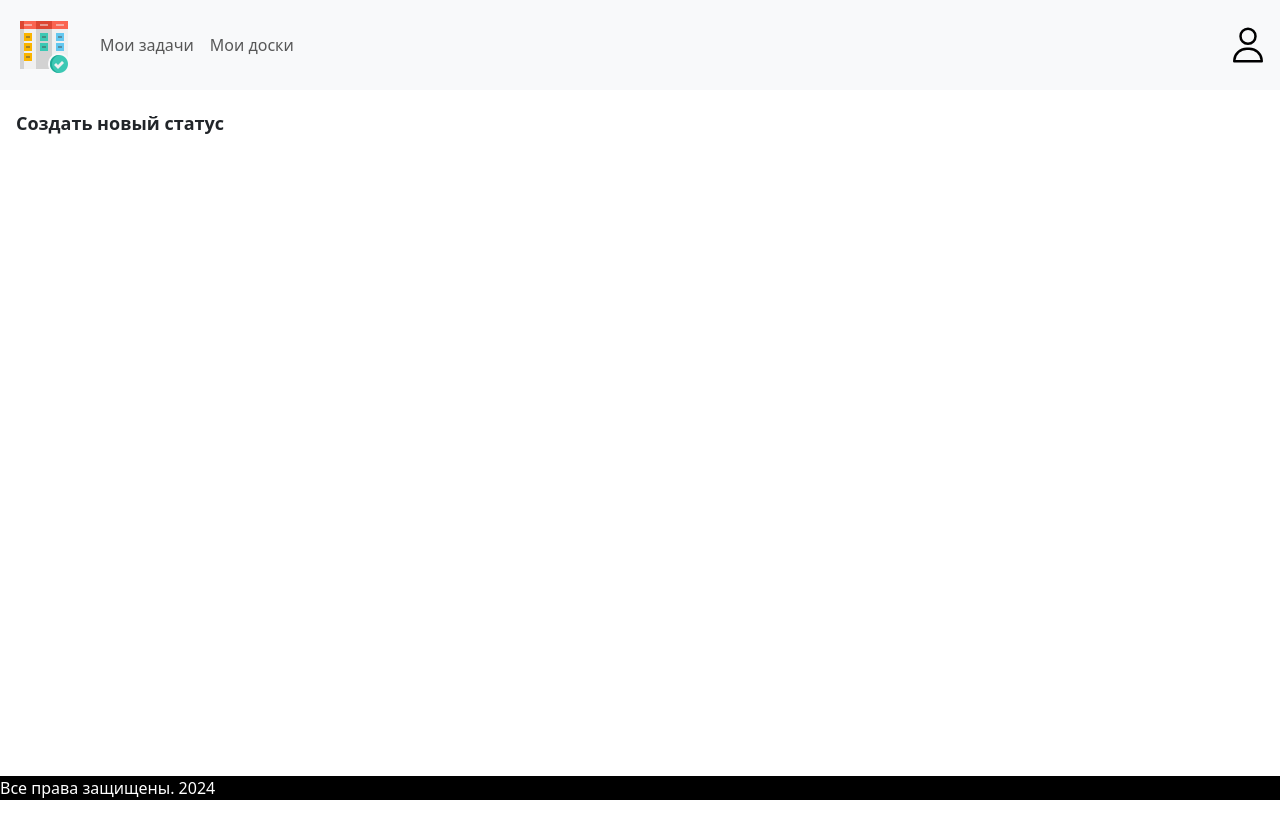
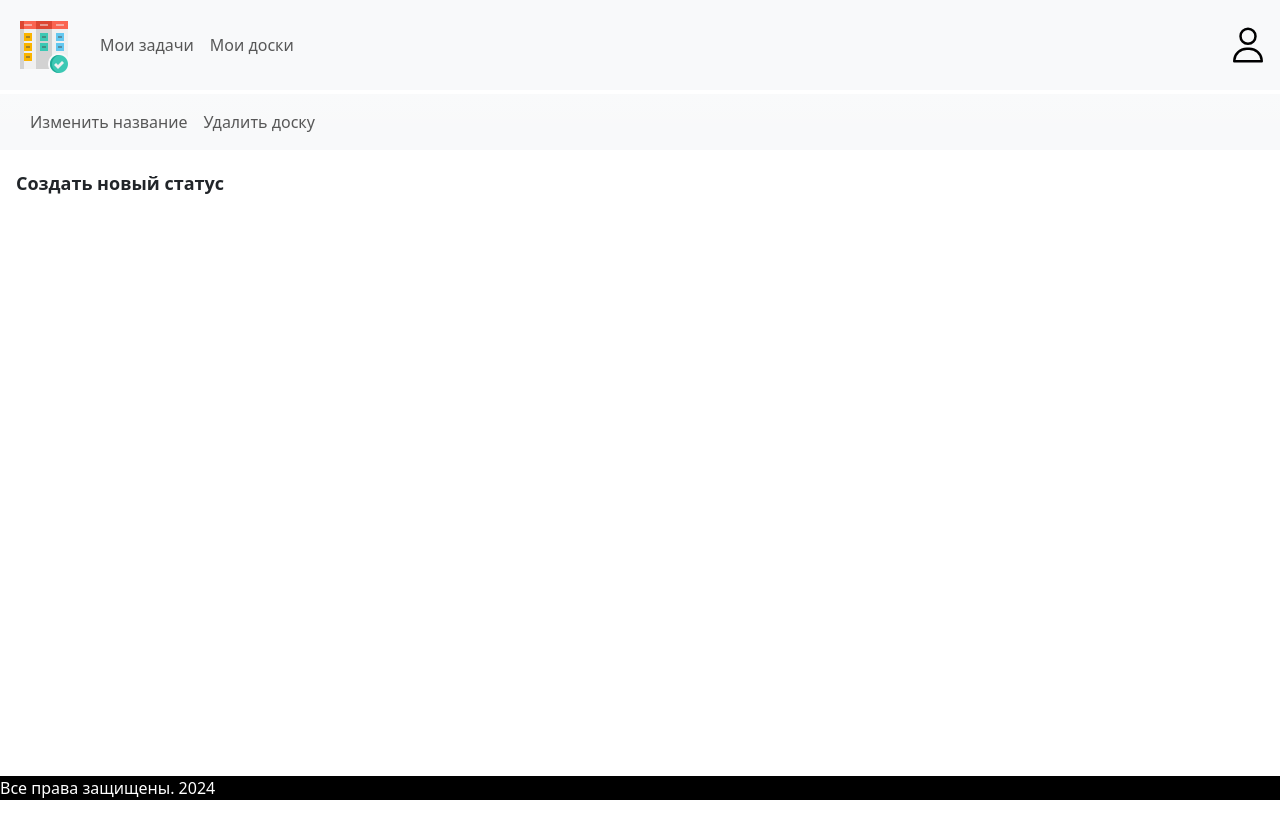
Before and after one commit to zlyaptica/kanban-project, a Next.js app: page /workplace/board/663a59e96623dac88b959d27 in a window 1280 px wide. Shown: the top 838 px of the page. Built offline with nearby package versions, Linux system fonts and the light colour scheme.

Commit message:
удаление доски и изменение его названия

```diff
--- a/app/actions.js
+++ b/app/actions.js
@@ -2,6 +2,6 @@
 
 import { redirect } from 'next/navigation'
 
-export async function navigate() {
+export async function navigateToWorkplace() {
   redirect(`/workplace`)
 }
--- a/app/style.css
+++ b/app/style.css
@@ -31,3 +31,13 @@
     align-items: center;
     margin: auto 0 auto auto;
 }
+
+/* app/workplace/page.js */
+
+.editBoardNameInput {
+    /* width: 65px; */
+    height: 25px;
+    font-size: 16px;
+}
+
+/* end app/workplace/page.js */
--- a/app/workplace/board/[board_id]/page.js
+++ b/app/workplace/board/[board_id]/page.js
@@ -6,11 +6,16 @@ import { Action } from "@/utils/Enums";
 import { useEffect, useState } from "react";
 import { StateNameControl } from "@/components/StateNameControl";
 import { Sidebar } from "@/components/Sidebar";
+import { navigateToWorkplace } from "@/app/actions";
 
 export default function Board({ params }) {
   const boardID = params.board_id;
   const [statuses, setStatuses] = useState([]);
+  const [boardData, setBoardData] = useState("");
   const [isSidebarOpen, setIsSidebarOpen] = useState(false);
+  const [editBoardNameInputValue, setEditBoardNameInputValue] = useState("");
+  const [editBoardNameInputActive, setEditBoardNameInputActive] =
+    useState(false);
   const [currentOpenTaskSidebarData, setCurrentOpenTaskSidebarData] =
     useState(null);
 
@@ -23,9 +28,9 @@ export default function Board({ params }) {
     : styles.sidebar;
 
   const createStatus = async (name) => {
-    let user
+    let user;
     if (typeof window !== "undefined") {
-        user = JSON.parse(localStorage.getItem("user"))
+      user = JSON.parse(localStorage.getItem("user"));
     }
 
     const response = await fetch(`/api/board/${boardID}/statuses`, {
@@ -48,6 +53,58 @@ export default function Board({ params }) {
     }
   };
 
+  const updateBoardName = async () => {
+    let user;
+    if (typeof window !== "undefined") {
+      user = JSON.parse(localStorage.getItem("user"));
+    }
+
+    const response = await fetch(`/api/board/${boardID}`, {
+      method: "POST",
+      headers: {
+        Accept: "application/json",
+        "Content-Type": "application/json;charset=utf-8",
+      },
+      body: JSON.stringify({
+        author_id: user._id,
+        name: editBoardNameInputValue,
+      }),
+    });
+    const data = await response.json();
+    if (response.status == 403) {
+      console.log(data.message);
+    } else if (response.status == 200) {
+      console.log(data);
+      setBoardData(await data.updatedBoard);
+    }
+    setEditBoardNameInputActive(false);
+    setEditBoardNameInputValue("");
+  };
+
+  const deleteBoard = async () => {
+    let user;
+    if (typeof window !== "undefined") {
+      user = JSON.parse(localStorage.getItem("user"));
+    }
+
+    const response = await fetch(`/api/board/${boardID}/statuses`, {
+      method: "DELETE",
+      headers: {
+        Accept: "application/json",
+        "Content-Type": "application/json;charset=utf-8",
+      },
+      body: JSON.stringify({
+        author_id: user._id,
+      }),
+    });
+    const data = await response.json();
+    if (response.status == 403) {
+      console.log(data.message);
+    } else if (data.status == 200) {
+      navigateToWorkplace()
+    }
+  };
+
   const openTaskInfo = (task) => {
     console.log(task);
     setCurrentOpenTaskSidebarData(task);
@@ -56,6 +113,16 @@ export default function Board({ params }) {
 
   const setIsDone = async (taskID, isCompleted) => {
     console.log("тип пометили");
+  };
+
+  const startEditBoardName = () => {
+    setEditBoardNameInputActive(true);
+    setEditBoardNameInputValue(boardData.name);
+  };
+
+  const endEditBoardName = () => {
+    setEditBoardNameInputActive(false);
+    setEditBoardNameInputValue("");
   };
 
   useEffect(() => {
@@ -74,6 +141,7 @@ export default function Board({ params }) {
       response = await fetch(`/api/board/${boardID}/statuses`);
       data = await response.json();
       setStatuses(data.statusTasks);
+      setBoardData(data.board);
     }
 
     let user;
@@ -88,11 +156,76 @@ export default function Board({ params }) {
   }, []);
   return (
     <div className={canbanStyles}>
-      <div className={"vh-100 d-flex flex-row align-items-start overflow-auto"}>
+      <div className={"d-flex flex-column"}>
+        <div className={"pt-1"}>
+          <nav className="navbar navbar-expand-lg navbar-light bg-light bg-gradient">
+            <div className="container-fluid">
+              <div className="collapse navbar-collapse">
+                <ul className="navbar-nav me-auto align-items-center">
+                  {!editBoardNameInputActive ? (
+                    <li className="nav-item">
+                      <h5 className={styles.boardName}>{boardData.name}</h5>
+                    </li>
+                  ) : (
+                    <input
+                      placeholder="Введите название..."
+                      value={editBoardNameInputValue}
+                      onChange={(e) =>
+                        setEditBoardNameInputValue(e.target.value)
+                      }
+                    />
+                  )}
+                  <li className="nav-item">
+                    {!editBoardNameInputActive ? (
+                      <button
+                        className="nav-link"
+                        onClick={() => startEditBoardName()}
+                      >
+                        Изменить название
+                      </button>
+                    ) : (
+                      <button
+                        className="nav-link"
+                        onClick={() => updateBoardName()}
+                      >
+                        Сохранить
+                      </button>
+                    )}
+                  </li>
+                  <li className="nav-item">
+                    {!editBoardNameInputActive ? (
+                      <button
+                        className="nav-link"
+                        onClick={() => deleteBoard()}
+                      >
+                        Удалить доску
+                      </button>
+                    ) : (
+                      <button
+                        className="nav-link"
+                        onClick={() => endEditBoardName()}
+                      >
+                        Отменить
+                      </button>
+                    )}
+                  </li>
+                </ul>
+              </div>
+            </div>
+          </nav>
+        </div>
+        <div
+          className={"vh-100 d-flex flex-row align-items-start overflow-auto"}
+        >
           {statuses &&
             statuses.map((status, key) => (
               <div key={key}>
-              <Status status={status} openTaskInfo={openTaskInfo} boardID={boardID} setStatuses={setStatuses}/>
+                <Status
+                  status={status}
+                  openTaskInfo={openTaskInfo}
+                  boardID={boardID}
+                  setStatuses={setStatuses}
+                />
               </div>
             ))}
           <div className={"p-2 m-2"}>
@@ -102,6 +235,7 @@ export default function Board({ params }) {
               act="Создать новый статус"
               confirmButton={createStatus}
             />
+          </div>
         </div>
       </div>
       <div className={sidebarStyles}>
--- a/components/SignIn.js
+++ b/components/SignIn.js
@@ -1,5 +1,4 @@
-import { navigate } from "@/app/actions";
-import { redirect } from "next/navigation";
+import { navigateToWorkplace } from "@/app/actions";
 import { useState } from "react";
 
 const SignIn = (props) => {
@@ -31,7 +30,7 @@ const SignIn = (props) => {
         localStorage.setItem("user", JSON.stringify(user.user));
       }
       props.setSignInPopupActive(false);
-      navigate()
+      navigateToWorkplace()
     }
   };
   return (
--- a/styles/Canban.module.css
+++ b/styles/Canban.module.css
@@ -26,3 +26,8 @@
 .sidebarOpen {
     display: block;
 }
+
+.boardName {
+    margin: 0;
+    margin-right: 10px;
+}
```
Also changed, not shown: app/workplace/page.js (+4 -10 lines), components/Header.js (+15 -3 lines), public/editIcon.svg (added). Lines whose indentation alone changed are shown as unchanged.
